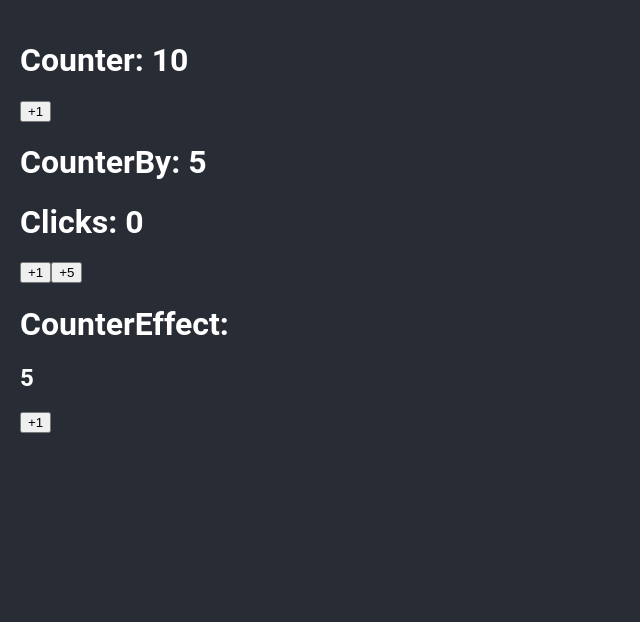
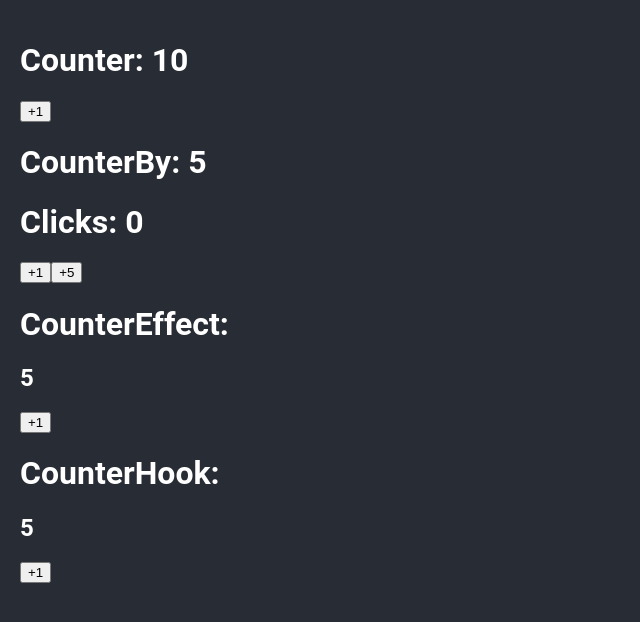
Before and after one commit to C3SC0-V4113/Bases-TS, a React (Vite) app: page / in a window 1280 px wide. Shown: the top 622 px of the page, without its empty margins (0-640 px from the left). Built offline with nearby package versions, Linux system fonts and the light colour scheme.

Commit message:
optimized legibility by making most functionality in a hook

```diff
--- a/src/App.tsx
+++ b/src/App.tsx
@@ -1,4 +1,4 @@
-import { Counter, CounterBy, CounterEffect } from "./bases";
+import { Counter, CounterBy, CounterEffect, CounterHook } from "./bases";
 
 function App() {
   return (
@@ -6,6 +6,7 @@
       <Counter initialValue={10} />
       <CounterBy />
       <CounterEffect />
+      <CounterHook />
     </>
   );
 }
--- /dev/null
+++ b/src/bases/CounterHook.tsx
@@ -0,0 +1,13 @@
+import { useCounter } from "../hooks";
+
+export const CounterHook = () => {
+  const { counter, counterElement, handleClick } = useCounter();
+
+  return (
+    <>
+      <h1>CounterHook: </h1>
+      <h2 ref={counterElement}>{counter}</h2>
+      <button onClick={handleClick}>+1</button>
+    </>
+  );
+};
--- a/src/bases/index.ts
+++ b/src/bases/index.ts
@@ -1,3 +1,4 @@
 export * from "./Counter";
 export * from "./CounterBy";
 export * from "./CounterEffect";
+export * from "./CounterHook";
--- /dev/null
+++ b/src/hooks/index.ts
@@ -0,0 +1 @@
+export * from "./useCounter";
--- /dev/null
+++ b/src/hooks/useCounter.ts
@@ -0,0 +1,45 @@
+import { useEffect, useRef, useState } from "react";
+import { gsap } from "gsap";
+
+const MAXIMUM_COUNT = 10;
+
+export const useCounter = () => {
+  const [counter, setCounter] = useState(5);
+
+  const counterElement = useRef<HTMLHeadingElement>(null);
+
+  const handleClick = () => {
+    setCounter((prev) => Math.min(prev + 1, MAXIMUM_COUNT));
+  };
+
+  useEffect(() => {
+    if (counter < 10) return;
+
+    console.log(
+      "%cSe llego al valor maximo",
+      "color: red; background-color:black;"
+    );
+
+    const timeLine = gsap.timeline();
+
+    timeLine.to(counterElement.current, {
+      y: -10,
+      duration: 0.2,
+      ease: "ease.out",
+    });
+
+    timeLine.to(counterElement.current, {
+      y: 0,
+      duration: 1,
+      ease: "bounce.out",
+    });
+  }, [counter]);
+
+  return {
+    // properties
+    counter,
+    counterElement,
+    //methods
+    handleClick,
+  };
+};
```
